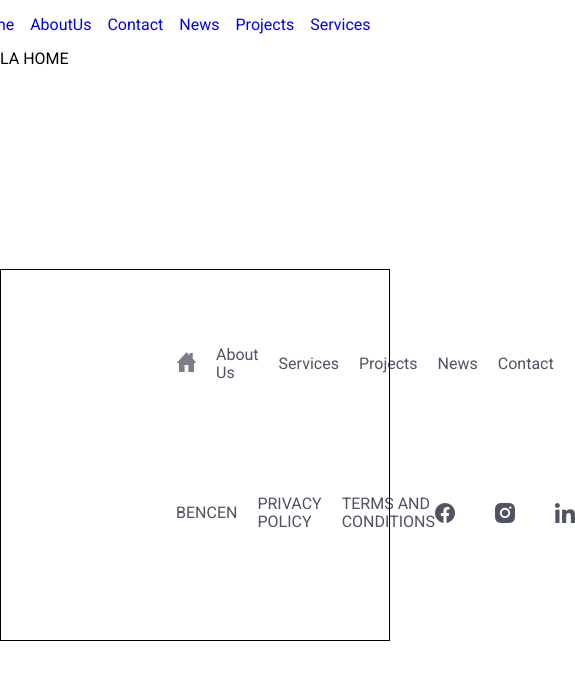
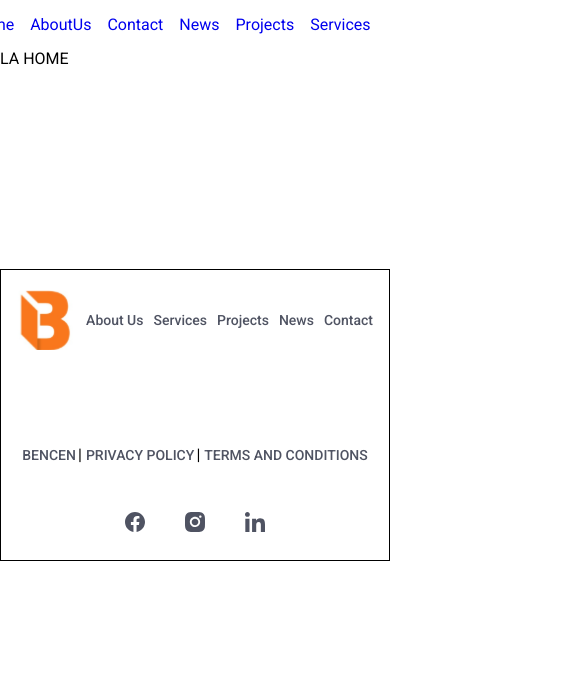
Before and after one commit to ipiccardo/bencen, a Next.js app: page / in a window 390 px wide. Shown: the top 680 px of the page, 575 px wide, since content can reach past the window. Built offline with nearby package versions, Linux system fonts and the light colour scheme.

Commit message:
Fix mobile footer

```diff
--- a/src/app/components/Footer/NavBar/NavBar.tsx
+++ b/src/app/components/Footer/NavBar/NavBar.tsx
@@ -15,21 +15,24 @@ const NavBar = ({ withHome, hasPipes, linkTitles = [] }: NavBarProps) => {
       <nav>
         <ul className={classes.navBar}>
           {withHome && (
-            <li>
+            <li className={classes.navBar__home}>
               <Link className={classes.navBar__link} href="/">
                 <Icon name="home" size={20} />
               </Link>
             </li>
           )}
-          {linkTitles.map((link: string, index: number) => {
+          {linkTitles.map((link: string, index: number, array: string[]) => {
             return (
               <li key={link + index}>
                 <Link
-                  className={classes.navBar__link}
+                  className={`font-16 font-w-500 ${classes.navBar__link}`}
                   href={`/dashboard/${convertLinkString(link)}`}
                 >
                   {link}
                 </Link>
+                {hasPipes && array.length - 1 !== index && (
+                  <span className={`${classes.navBar__pipes}`}> | </span>
+                )}
               </li>
             );
           })}
--- a/src/app/components/Footer/NavBar/navBar.module.css
+++ b/src/app/components/Footer/NavBar/navBar.module.css
@@ -6,12 +6,39 @@
 
 .navBar li{
     list-style-type: none;
+    position: relative;
 }
 
 .navBar__link{
     color: var(--second-alpha-color);
+    font-size: 16px;
 }
 
 .navBar__link:hover {
     color: var(--logo-color);
 }
+
+.navBar__pipes{
+    position: absolute;
+    right: -12px;
+}
+
+@media (max-width: 700px) {
+    .navBar__home {
+        display: none;
+    }
+}
+
+@media (max-width: 460px) {
+    .navBar {
+        gap: 10px;
+    }
+
+    .navBar__pipes{
+        right: -6px;
+    }
+
+    .navBar__link{
+        font-size: 14px;
+    }
+}
--- a/src/app/components/Footer/footer.module.css
+++ b/src/app/components/Footer/footer.module.css
@@ -19,3 +19,23 @@
     display: flex;
     gap: 40px
 }
+
+@media (max-width: 950px) {
+
+    .footer {
+        padding: 20px 80px;
+    }
+
+    .footer__secondBlock {
+        display: flex;
+        flex-direction: column;
+        gap: 2rem;
+    }
+}
+
+@media (max-width: 600px) {
+
+    .footer {
+        padding: 20px 1rem;
+    }
+}
--- a/src/app/components/Icon/Icons/HomeIcon.tsx
+++ b/src/app/components/Icon/Icons/HomeIcon.tsx
@@ -14,7 +14,7 @@ const HomeIcon = ({ size }: IconSVGProps) => {
       <path
         d="M16.75 6.62232V0.964286H13.625V3.57366L10.5 0.25L0.5 10.9643H3V20.25H8.625V13.1071H12.375V20.25H18V10.9643H20.5L16.75 6.62232Z"
         fill="inherit"
-        fill-opacity="0.75"
+        fillOpacity="0.75"
       />
     </svg>
   );
--- a/src/app/styles/globals.css
+++ b/src/app/styles/globals.css
@@ -184,3 +184,17 @@
 body {
   font-family: "Roboto", sans-serif;
 }
+
+/* Fonts */
+
+.font-14 {
+  font-size: 14px;
+}
+
+.font-16 {
+  font-size: 16px;
+}
+
+.font-w-500 {
+  font-weight: 500;
+}
```
